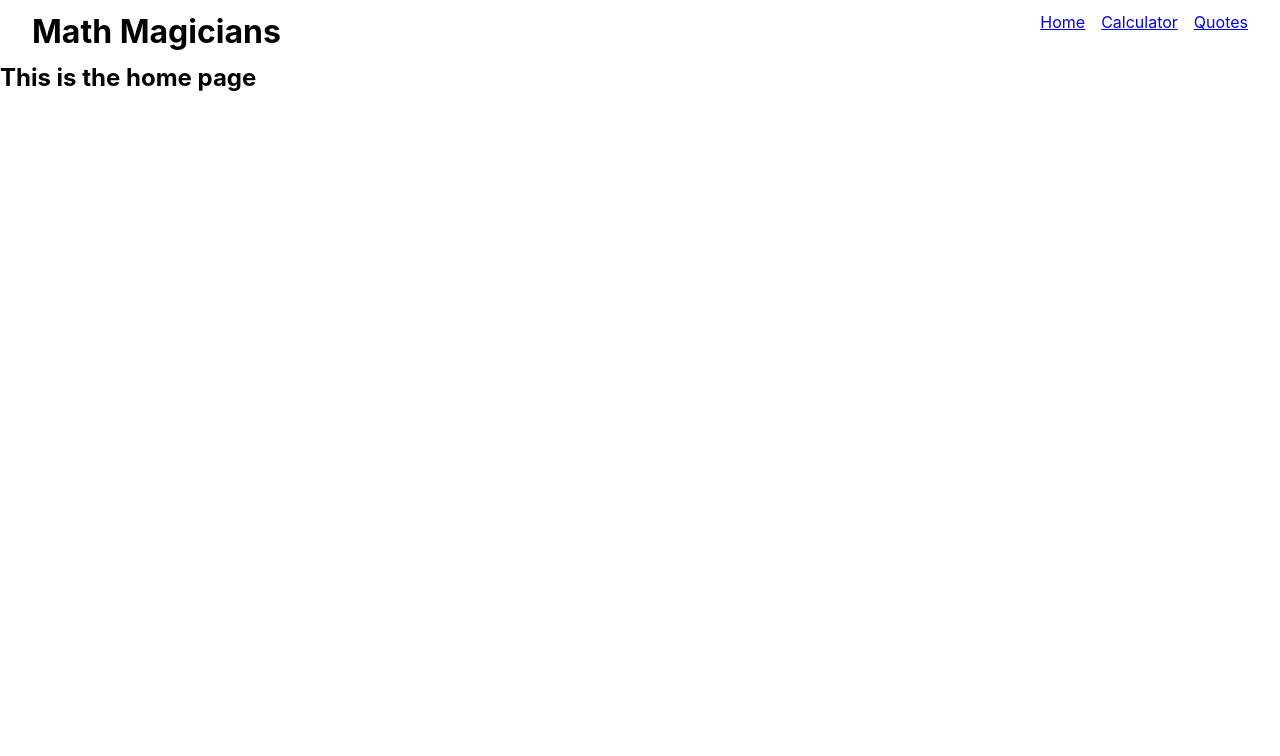
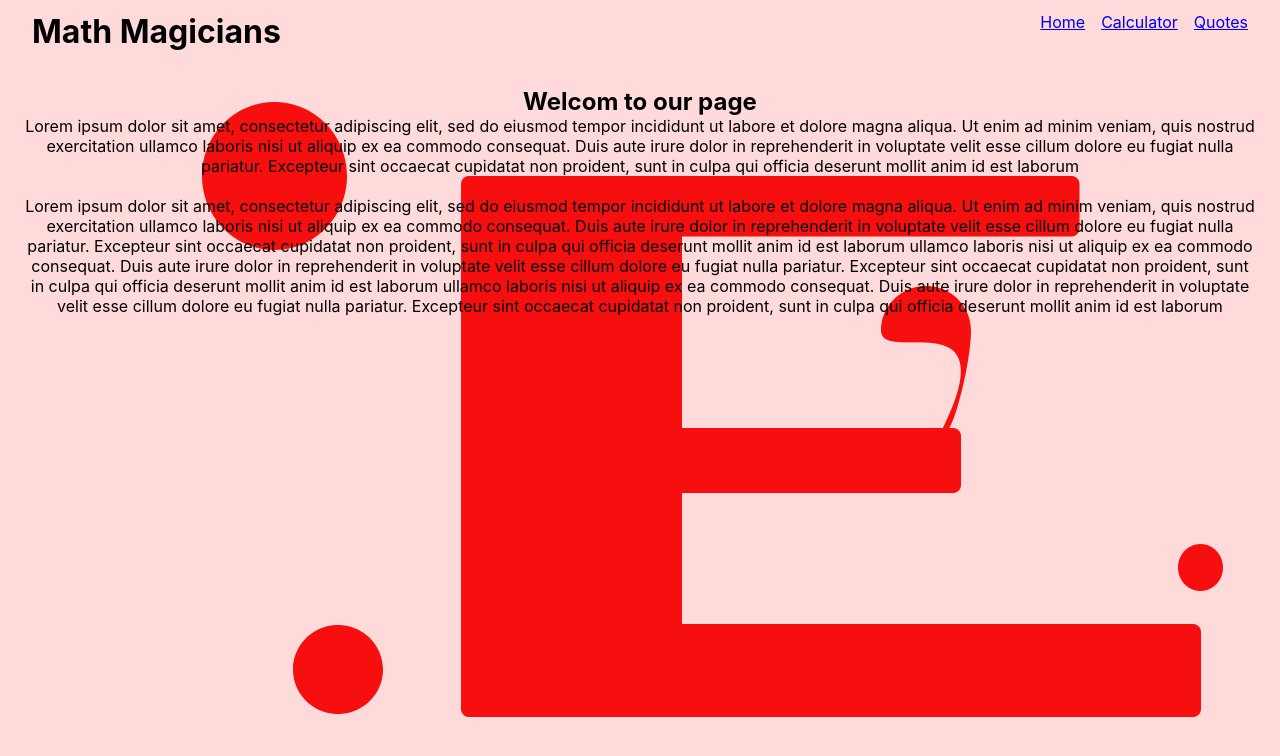
Before and after one commit to Trast00/math-magicians, a React (Create React App) app: page / in a window 1280 px wide. Shown: the top 756 px of the page. Built offline with nearby package versions, Linux system fonts and the light colour scheme.

Commit message:
Add background images

```diff
--- a/src/App.css
+++ b/src/App.css
@@ -1,7 +1,31 @@
 .App {
   text-align: center;
   width: 100vw;
+  height: 100vh;
   overflow: hidden;
+}
+
+.root-layout {
+  text-align: center;
+  width: 100vw;
+  height: 100vh;
+  overflow: hidden;
+  background-image: url('../images/background_desktop.png');
+  background-position: center;
+  background-size: cover;
+  background-repeat: no-repeat;
+}
+
+@media screen and (max-width: 768px) {
+  .root-layout {
+    background-image: url('../images/background_mobile.png');
+  }
+
+  .calculator-wrapper {
+    flex-direction: column-reverse;
+    align-items: center;
+    justify-content: flex-start;
+  }
 }
 
 .flex-center {
@@ -25,23 +49,43 @@
 
 }
 
+.home {
+  width: 100%;
+  height: 100%;
+  padding: 24px;
+}
+
+.quote {
+  width: 100%;
+  height: 100%;
+  padding: 24px;
+  display: flex;
+  justify-content: center;
+  align-items: center;
+}
+
 .calculator-wrapper {
   width: 100%;
   display: flex;
   justify-content: space-evenly;
+  padding: 24px;
 }
 
 .calculator-histories {
+  text-align: start;
   width: 80%;
 }
 
 .calculator {
   width: 100%;
-  max-width: 500px;
+  max-width: 320px;
   margin: 12px;
+  border-radius: 16px;
 }
 
 .result {
+  min-height: 200px;
+  align-items: flex-end;
   justify-content: flex-end;
   color: white;
   font-size: 20px;
@@ -57,22 +101,25 @@
 .calculator-btns {
   display: grid;
   grid-template-columns: 1fr 1fr 1fr 1fr;
+  padding: 8px 12px 12px 12px;
   border: 1px solid #d3d3d3;
   gap: 1px;
   background-color: #d3d3d3;
 }
 
 .calculator-btns > * {
-  aspect-ratio: 2/1;
+  aspect-ratio: 1/1;
   font-size: 18px;
   border: none;
+  margin: 8px;
+  border-radius: 12px;
   background-color: #f3f3f3;
   cursor: pointer;
 }
 
 .calculator-btns .btn-zero {
   grid-column: span 2;
-  aspect-ratio: 4/1;
+  aspect-ratio: 2/1;
 }
 
 .backgroundOrange {
--- a/src/App.js
+++ b/src/App.js
@@ -1,10 +1,22 @@
 import React from 'react';
-import { BrowserRouter, Routes, Route } from 'react-router-dom';
-import Navbar from './components/Navbar';
+import {createBrowserRouter,
+  createRoutesFromElements,
+  RouterProvider,
+  Route
+} from "react-router-dom";
 import './App.css';
+import RootLayout from './components/layout/RootLayout';
 import Home from './pages/Home'
 import Calculator from './pages/Calculator';
 import Quote from './pages/Quote'
+
+const router = createBrowserRouter(createRoutesFromElements(
+  <Route path='/' element={<RootLayout />}>
+    <Route index element={<Home />} />
+    <Route path='calculator' element={<Calculator />} />
+    <Route path='quote' element={<Quote />} />
+  </Route>
+))
 
 class App extends React.Component {
   constructor(props) {
@@ -14,14 +26,7 @@ class App extends React.Component {
 
   render() {
     return (
-      <BrowserRouter className="App">
-          <Navbar />
-        <Routes>
-          <Route path='/' element={<Home />} />
-          <Route path='/quote' element={<Quote />} />
-          <Route path='/calculator' element={<Calculator />} />
-        </Routes>
-      </BrowserRouter>
+      <RouterProvider router={router} />
     );
   }
 }
--- /dev/null
+++ b/src/components/layout/RootLayout.js
@@ -0,0 +1,15 @@
+import React from 'react'
+import {BrowserRouter} from 'react-router-dom'
+import { Outlet  } from "react-router-dom";
+import Navbar from '../Navbar';
+
+const RootLayout= () => {
+  return (
+    <div className='root-layout'>
+      <Navbar />
+      <Outlet />
+    </div>
+  )
+}
+
+export default RootLayout
--- a/src/index.js
+++ b/src/index.js
@@ -1,7 +1,6 @@
 import React from 'react';
-import ReactDOM, { createRoot } from 'react-dom/client';
-import {createBrowserRouter, RouterProvider} from "react-router-dom";
 import './index.css';
+import ReactDOM from 'react-dom';
 import App from './App';
 const root = ReactDOM.createRoot(document.getElementById('root'));
 
--- a/src/pages/Home.js
+++ b/src/pages/Home.js
@@ -1,8 +1,19 @@
 
 const Home = () => {
   return (
-    <main>
-      <h2>This is the home page</h2>
+    <main className="home">
+      <h2>Welcom to our page</h2>
+      <p>Lorem ipsum dolor sit amet, consectetur adipiscing elit, sed do eiusmod tempor incididunt ut labore et dolore magna aliqua.
+        Ut enim ad minim veniam, quis nostrud exercitation ullamco laboris nisi ut aliquip ex ea commodo consequat. Duis aute irure dolor in reprehenderit in voluptate velit esse cillum dolore eu fugiat nulla pariatur.
+        Excepteur sint occaecat cupidatat non proident, sunt in culpa qui officia deserunt mollit anim id est laborum
+      </p>
+      <br/>
+      <p>Lorem ipsum dolor sit amet, consectetur adipiscing elit, sed do eiusmod tempor incididunt ut labore et dolore magna aliqua.
+        Ut enim ad minim veniam, quis nostrud exercitation ullamco laboris nisi ut aliquip ex ea commodo consequat. Duis aute irure dolor in reprehenderit in voluptate velit esse cillum dolore eu fugiat nulla pariatur.
+        Excepteur sint occaecat cupidatat non proident, sunt in culpa qui officia deserunt mollit anim id est laborum ullamco laboris nisi ut aliquip ex ea commodo consequat. Duis aute irure dolor in reprehenderit in voluptate velit esse cillum dolore eu fugiat nulla pariatur.
+        Excepteur sint occaecat cupidatat non proident, sunt in culpa qui officia deserunt mollit anim id est laborum ullamco laboris nisi ut aliquip ex ea commodo consequat. Duis aute irure dolor in reprehenderit in voluptate velit esse cillum dolore eu fugiat nulla pariatur.
+        Excepteur sint occaecat cupidatat non proident, sunt in culpa qui officia deserunt mollit anim id est laborum
+      </p>
     </main>
   )
 }
--- a/src/pages/Quote.js
+++ b/src/pages/Quote.js
@@ -1,8 +1,9 @@
 
 const Quote = () => {
   return (
-    <main>
-
+    <main className="quote">
+      <h2>Lorem ipsum dolor sit amet, consectetur adipiscing elit, sed do eiusmod tempor incididunt ut labore et dolore magna aliqua.
+        Ut enim ad minim veniam, quis</h2>
     </main>
   )
 }
```
Also changed, not shown: images/background_desktop.png (added), images/background_mobile.png (added).
